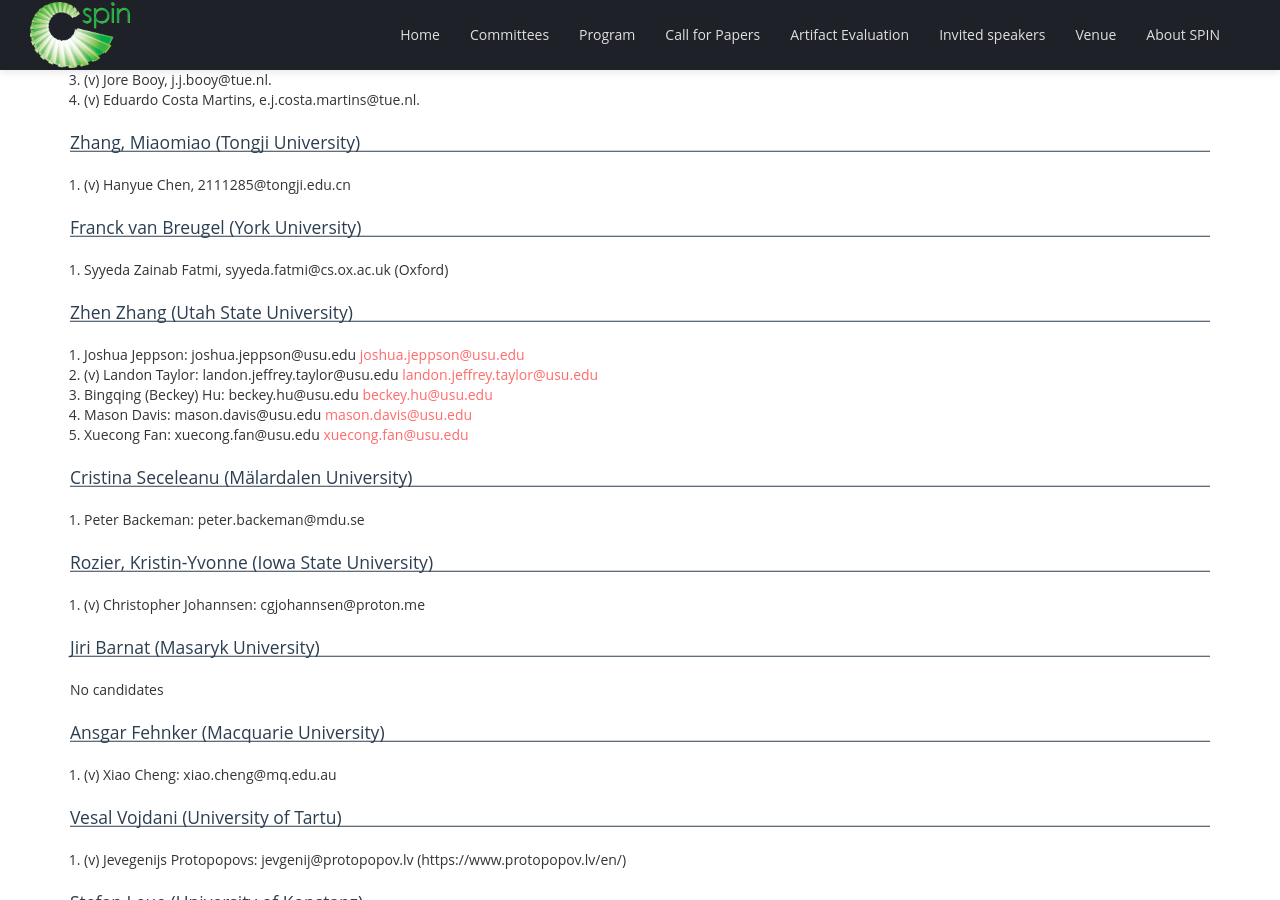
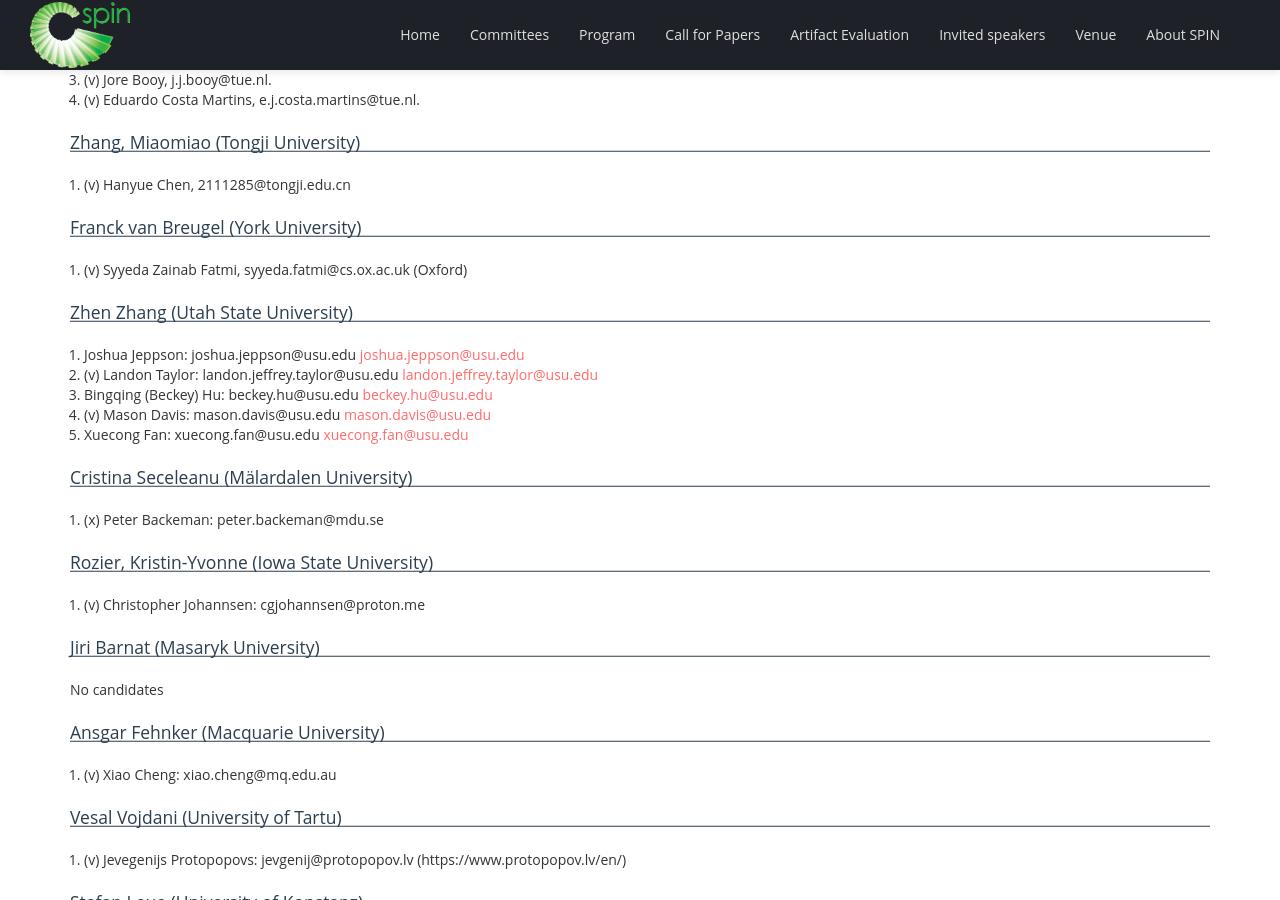
Before and after one commit to SPIN-web/SPIN2026, a Jekyll site: the page built from _pages/AEC_candidates.md, in a window 1280 px wide and 900 px high, scrolled down 1347 px. Built offline with Jekyll 4.4.1, drawn with Linux system fonts in a browser that asks for light colours; nearby versions of some CDN libraries; our own code applies the rules of GitHub Pages for plain Markdown files.

Commit message:
Three more replies

```diff
--- a/_pages/AEC_candidates.md
+++ b/_pages/AEC_candidates.md
@@ -69,19 +69,19 @@ For the detailed timeline, see: https://spin-web.github.io/SPIN2026/artifacts
 
 ## Franck van Breugel (York University)
 
-1. Syyeda Zainab Fatmi, syyeda.fatmi@cs.ox.ac.uk (Oxford)
+1. (v) Syyeda Zainab Fatmi, syyeda.fatmi@cs.ox.ac.uk (Oxford)
 
 ## Zhen Zhang (Utah State University)
 
 1. Joshua Jeppson: joshua.jeppson@usu.edu <mailto:joshua.jeppson@usu.edu>
 2. (v) Landon Taylor: landon.jeffrey.taylor@usu.edu <mailto:landon.jeffrey.taylor@usu.edu>
 3. Bingqing (Beckey) Hu: beckey.hu@usu.edu <mailto:beckey.hu@usu.edu>
-4. Mason Davis: mason.davis@usu.edu <mailto:mason.davis@usu.edu>
+4. (v) Mason Davis: mason.davis@usu.edu <mailto:mason.davis@usu.edu>
 5. Xuecong Fan: xuecong.fan@usu.edu <mailto:xuecong.fan@usu.edu>
 
 ## Cristina Seceleanu (Mälardalen University)
 
-1. Peter Backeman: peter.backeman@mdu.se
+1. (x) Peter Backeman: peter.backeman@mdu.se
 
 ## Rozier, Kristin-Yvonne (Iowa State University)
 
```
